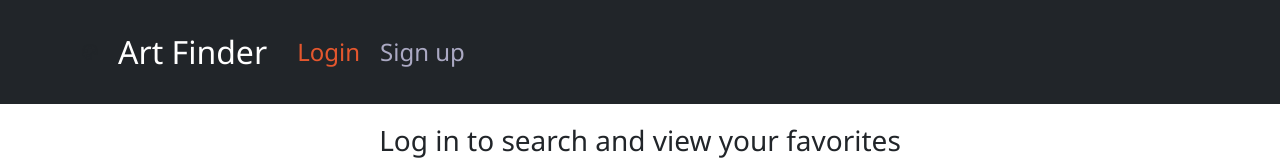
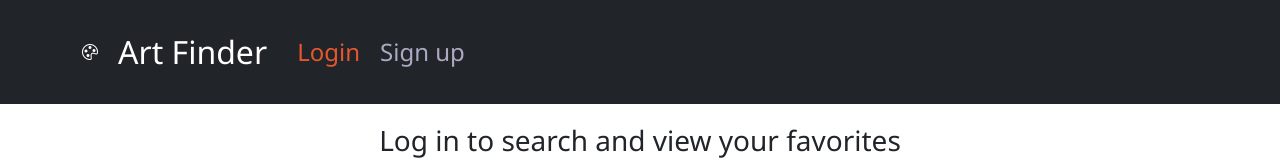
Before and after one commit to sophienewell/art-finder, a React (Create React App) app: page /login in a window 1280 px wide. Shown: the top 160 px of the page. Built offline with nearby package versions, Linux system fonts and the light colour scheme; no server answers.

Commit message:
adds styling to bootstrap icon

```diff
--- a/src/components/Menu.jsx
+++ b/src/components/Menu.jsx
@@ -3,14 +3,14 @@ import { NavLink } from "react-router-dom";
 import { connect } from "react-redux";
 import { clearArts, clearUser } from "../redux/actions";
 import useAPI from "../hooks/useAPI";
-import { Navbar, Container, Nav, NavbarBrand } from "react-bootstrap";
+import { Navbar, Container, Nav } from "react-bootstrap";
 
 function Menu({ activeUser, clearArts, clearUser }) {
   const { logout } = useAPI();
   return (
     <Navbar bg="dark" variant="dark">
       <Container>
-        <i class="bi bi-palette"></i>
+        <i className="bi bi-palette text-white"></i>
         <header className="segoe text-large text-white margin-20">
           Art Finder
         </header>
```
